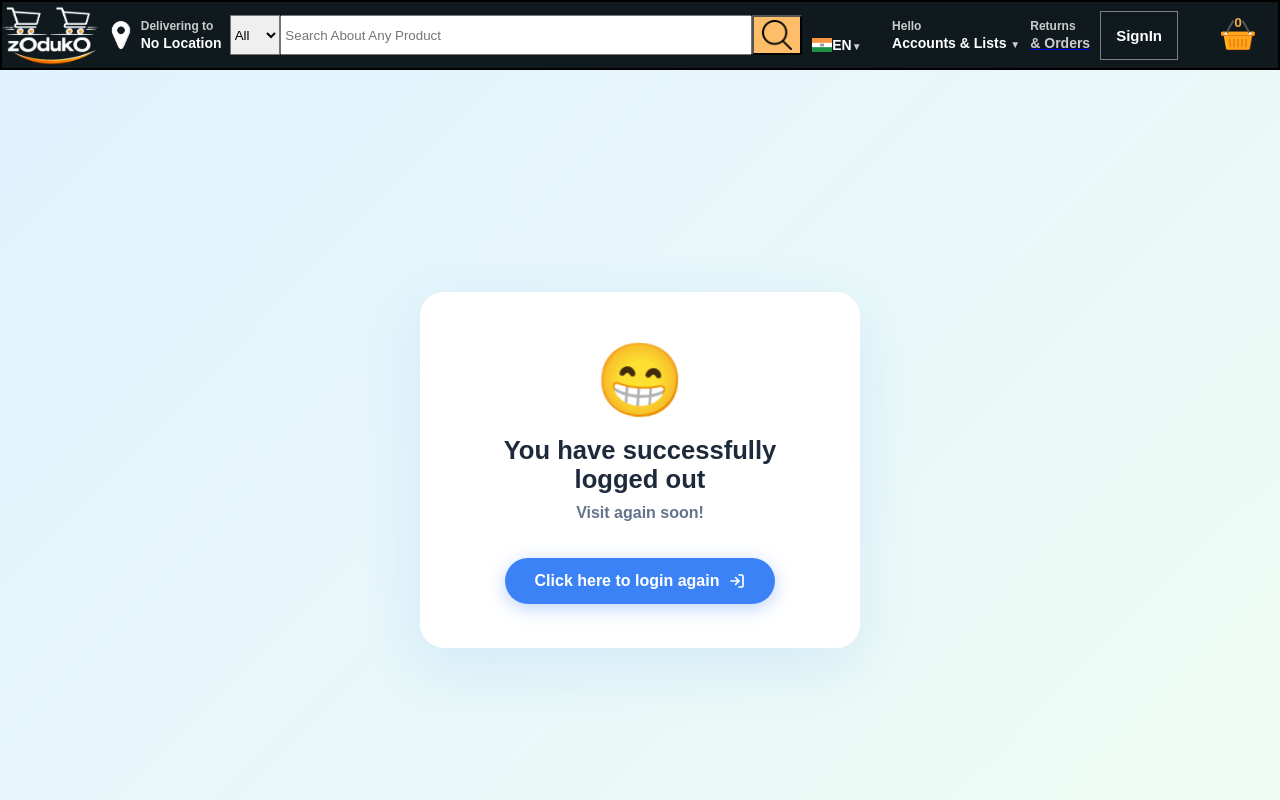
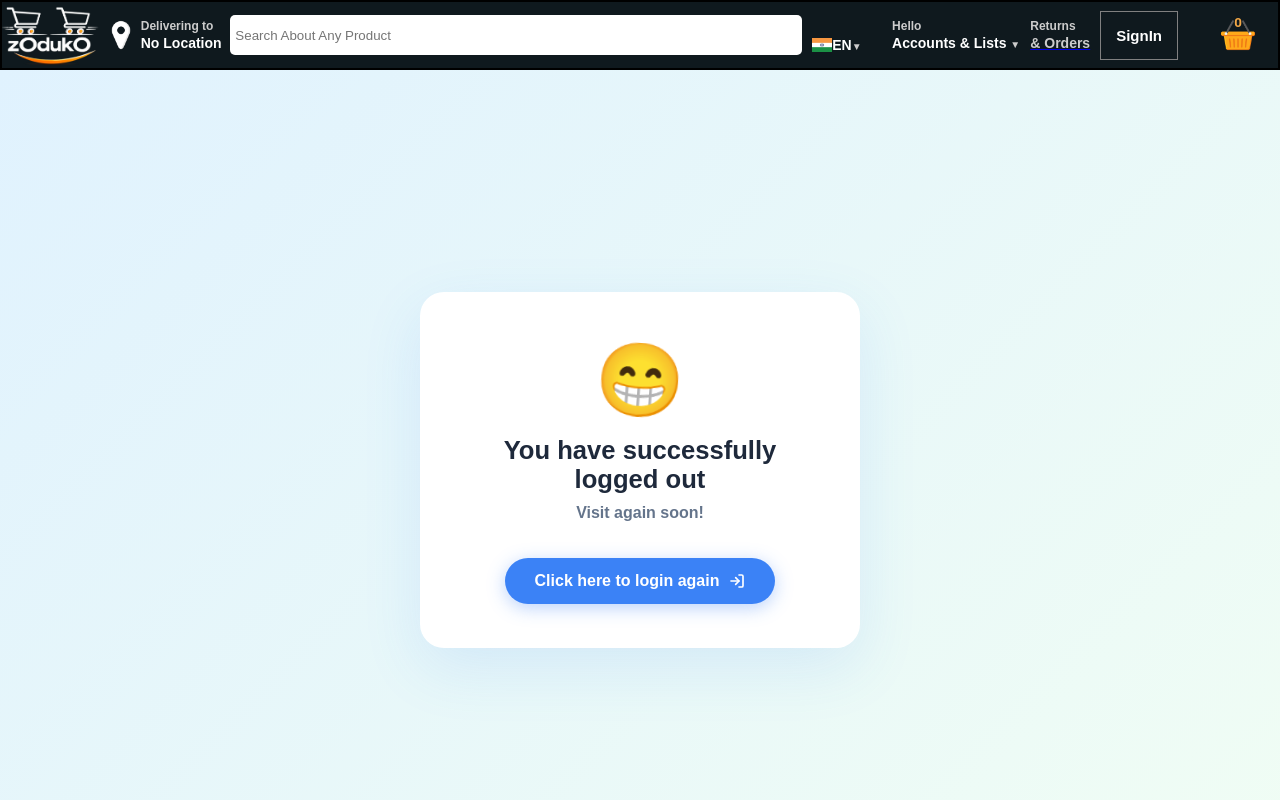
Before and after one commit to SystemSaysSam/amazon-clone-frontend, a React (Vite) app: page /signout in a window 1280 px wide. Shown: the top 800 px of the page. Built offline with nearby package versions, Linux system fonts and the light colour scheme.

Commit message:
Added dynamic search results on search bar

```diff
--- a/src/components/cards-grid.css
+++ b/src/components/cards-grid.css
@@ -281,6 +281,55 @@
             border-radius: 10px;
             box-shadow: 0 0 10px rgba(0,0,0,0.2);
         }
+        .search-results {
+    position: absolute;
+    top: 100%;
+    left: 0;
+    width: 100%;
+    background: white;
+    z-index: 100;
+    max-height: 400px;
+    overflow-y: auto;
+    box-shadow: 0 4px 10px rgba(0,0,0,0.15);
+    border-radius: 0 0 6px 6px;
+}
+
+.search-result-item {
+    display: flex;
+    flex-direction: row;
+    align-items: center;
+    gap: 10px;
+    padding: 8px 12px;
+    cursor: pointer;
+    font-family: 'Roboto', Arial, sans-serif;
+}
+
+.search-result-item:hover {
+    background: #f5f5f5;
+}
+
+.search-result-item img {
+    width: 40px;
+    height: 40px;
+    object-fit: contain;
+}
+
+.search-result-item-name {
+    font-size: 13px;
+    color: #111;
+}
+
+.search-result-item-price {
+    font-size: 12px;
+    color: #555;
+    margin-left: auto;
+}
+.search-bar {
+    position: relative;
+}
+.home {
+    position: relative;
+}
 @media screen and (max-width: 768px){
     /* Cards */
         .banners {
--- a/src/components/cards-grid.jsx
+++ b/src/components/cards-grid.jsx
@@ -2,7 +2,7 @@ import './cards-grid.css'
 import Data from '../data/cardsdata.json'
 import { useNavigate } from "react-router-dom";
 import { useState } from 'react';
-export function CardsGrid(){
+export function CardsGrid({SearchQuery}){
     const navigate = useNavigate();
     function handleProductClick(product) {
                     navigate('/ProductPage', { state: product })
@@ -24,9 +24,11 @@ export function CardsGrid(){
         setIndex(index - 1);
       }
     }
-      const [index,setIndex]=useState(0)
+    const [index,setIndex]=useState(0)
     return (
         <div className="home">
+
+
              <div className="corouselbox">
                 <div className="corouselmover" style={{transform:`translateX(-${index*100}%)`}}>
                 {images.map((image,i)=>(
--- a/src/components/handlebuyclick.jsx
+++ b/src/components/handlebuyclick.jsx
@@ -16,6 +16,8 @@ export function useUserBuys(){
                     localStorage.setItem('broughtPID',product.id)
             }
     async function placeorder(product){
+        console.log('user email:', user)        // 👈 is email here?
+        console.log('product:', product)
         try {
             SetLoading(true)
             const newOrder={
@@ -25,6 +27,7 @@ export function useUserBuys(){
             Orderdate: new Date().toDateString(),
             status: 'Order Placed'
         }
+        console.log('newOrder being sent:', newOrder)
         const res = await fetch(`https://amazon-clone-backend-s4ui.onrender.com/orders`,{
             method:"POST",
             headers: {
@@ -32,6 +35,9 @@ export function useUserBuys(){
             },
             body: JSON.stringify(newOrder)
         })
+        const data = await res.json()
+        console.log('server response:', data)
+
         if (!res.ok) {
             throw new Error("Server error");
         }
--- a/src/components/navbar-primary.css
+++ b/src/components/navbar-primary.css
@@ -74,11 +74,6 @@
             width: 50px;
             flex-shrink: 0;
             background-color: rgb(239, 239, 239);
-        }
-        .search-input {
-            flex: 1;
-            height: 40px;
-            min-width: 0;
         }
         .search-btn {
             display: flex;
@@ -199,6 +194,24 @@
         .more-option{
             display: none;
         }
+        .search-input-wrapper{
+            position: relative;
+            flex: 1;
+            min-width: 0;
+            min-width: 0;
+            height: 40px;
+            display: flex;          /* 👈 add this */
+            flex-direction: column; /* 👈 add this */
+        }
+        .search-input {
+            flex: 1;
+            height: 40px;
+            min-width: 0;
+            cursor: none;
+            outline: none;        /* 👈 removes default browser outline */
+            border: 2px solid transparent;
+            border-radius: 5px;
+        }
      @media screen and (max-width: 1024px) {
 
         /* Navbar */
--- a/src/components/navbar-primary.jsx
+++ b/src/components/navbar-primary.jsx
@@ -1,4 +1,5 @@
 import { useState, useEffect } from 'react'
+import Data from '../data/cardsdata.json'
 import './navbar-primary.css'
 import { Link, Navigate } from "react-router-dom";
 import { useNavigate } from 'react-router-dom';
@@ -7,12 +8,25 @@ export function NavbarPrimary({counter}){
     const [addforNav,setAddForNav]= useState('No Location')
     const [userEmail, setUserEmail] = useState(localStorage.getItem('userEmail'));
     const [pincode,SetPincode]=useState('')
+    const [SearchQuery, setSearchQuery] = useState('')
+    const Navigate = useNavigate();
+
+
+    function handleProductClick(product) {
+        Navigate('/ProductPage', { state: product })
+    }
+    // flatten all products
+    const allProducts = Data.cards.flatMap(card => card.products || [])
+
+    // filter
+    const filtered = allProducts.filter(product =>
+        product.name?.toLowerCase().includes((SearchQuery || '').toLowerCase())
+    )
     const [langOpen, setLangOpen] = useState(false)
     const [profileOption, setProfileOption] = useState(false)
     const [loginState,setloginState]=useState(()=>{
       return userEmail?'SignOut':'SignIn'
     })
-    const Navigate=useNavigate();
     // truncate to first 20 characters and add ...
 
     async function showName(){
@@ -56,25 +70,21 @@ export function NavbarPrimary({counter}){
           </div>
         </div>
         <div className="search-bar">
-          <select className="search-category-select" name="categories" id="categories">
-            <option value="all">All</option>
-            <option value="electronics">Electronics</option>
-            <option value="fashion">Clothing &amp; Fashion</option>
-            <option value="home">Home &amp; Kitchen</option>
-            <option value="beauty">Beauty &amp; Personal Care</option>
-            <option value="books">Books</option>
-            <option value="toys">Toys &amp; Games</option>
-            <option value="sports">Sports &amp; Outdoors</option>
-            <option value="grocery">Grocery &amp; Gourmet Foods</option>
-            <option value="automotive">Automotive</option>
-            <option value="health">Health &amp; Household</option>
-            <option value="baby">Baby Products</option>
-            <option value="computers">Computers &amp; Accessories</option>
-            <option value="mobile">Mobiles &amp; Accessories</option>
-          </select>
-          <input className="search-input" placeholder=" Search About Any Product" />
-          <div>
-            <button className="search-btn"><img src="/searchIcon.png" alt="Search" /></button>
+          <div className="search-input-wrapper">
+            <input onChange={(e) => setSearchQuery(e.target.value)}  className="search-input" placeholder=" Search About Any Product" />
+            {SearchQuery && (
+            <div className="search-results">
+                {filtered.map((product) => (
+                    <div className="search-result-item" key={product.id} onClick={() =>{
+                      setSearchQuery('')
+                      handleProductClick(product)
+                    } }>
+                        <img src={product.image} alt={product.name} />
+                        <div className="search-result-item-name">{product.name}</div>
+                    </div>
+                ))}
+            </div>
+        )}
           </div>
         </div>
         <div className="language-selector">
--- a/src/components/orderspage.jsx
+++ b/src/components/orderspage.jsx
@@ -13,8 +13,10 @@ export function OrdersPage() {
   const allproducts=data.cards.flatMap((item)=>item.products || [])
   useEffect(() => {
     const userEmail=localStorage.getItem('userEmail')
-     console.log('userEmail is:', userEmail)
-  fetch('https://amazon-clone-backend-s4ui.onrender.com/orders?email=${userEmail}')
+    const url = `https://amazon-clone-backend-s4ui.onrender.com/orders?email=${userEmail}`
+  console.log('URL:', url) // 👈 copy this exact URL and open in browser
+     console.log('userEmail is:', JSON.stringify(userEmail))
+  fetch(`https://amazon-clone-backend-s4ui.onrender.com/orders?email=${userEmail}`)
     .then(res => res.json())
     .then(data => {
       console.log('order received from backend',data);
```
